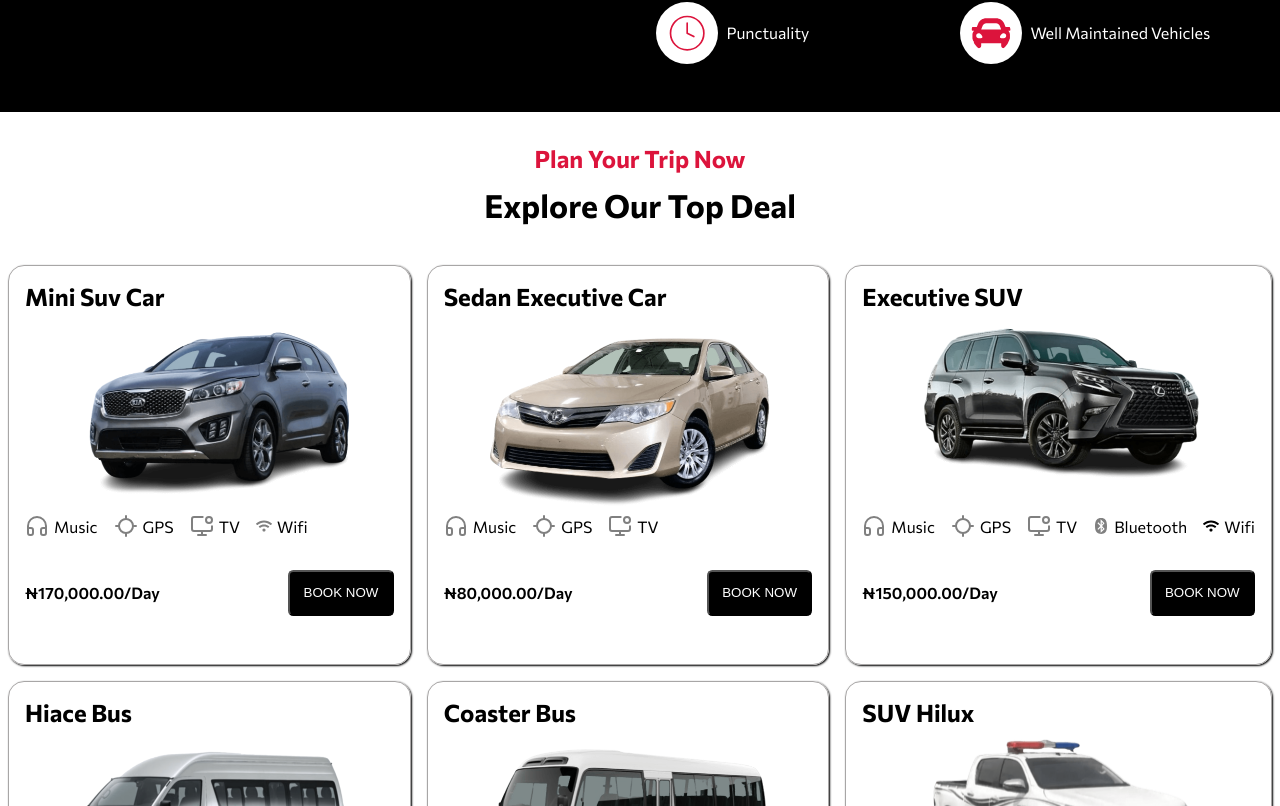
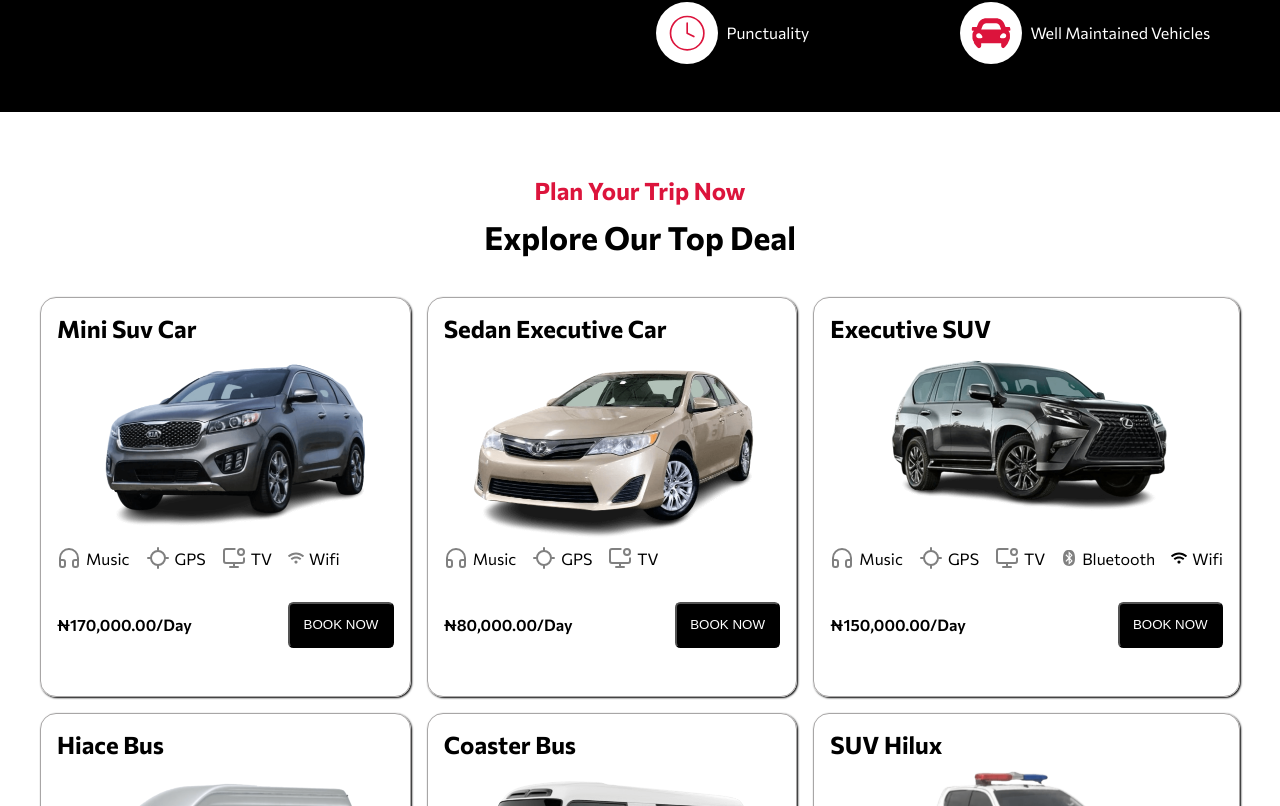
Before and after one commit to iamgreatofweb3/Bixxie-Car-website, a Next.js app: page / in a window 1280 px wide. Shown: the part 1514-2320 px from the top of the page. Built offline with nearby package versions, Linux system fonts and the light colour scheme.

Commit message:
work on goinig

```diff
--- a/src/components/fleetOfCars/fleet.css
+++ b/src/components/fleetOfCars/fleet.css
@@ -60,7 +60,9 @@
         margin: 0.5em;
 
     }
-
+    .fleetContainer {
+        padding: 2em;
+    }
 }
 @media(min-width:1024px) {
     .fleetGrid {
@@ -69,4 +71,7 @@
         width: 100%;
         overflow: hidden;
     }
+    .fleetContainer{
+        padding: 2em;
+    }
 }
```
